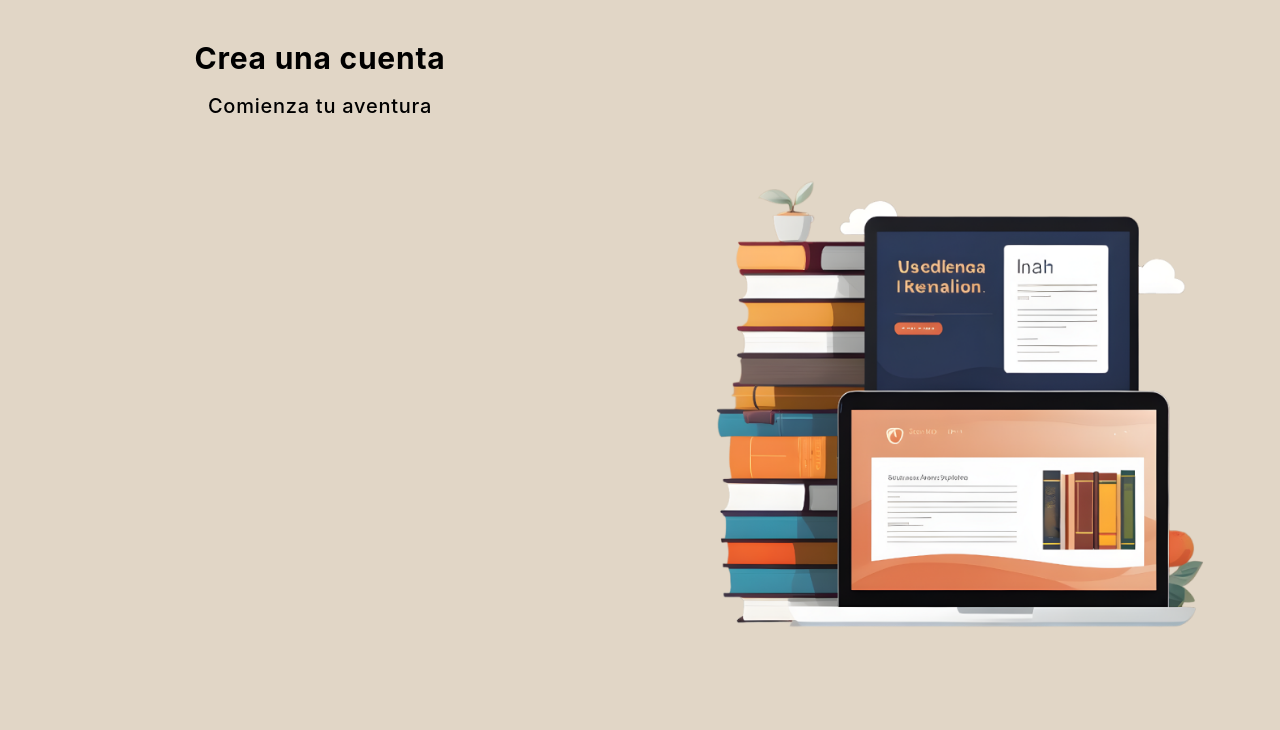
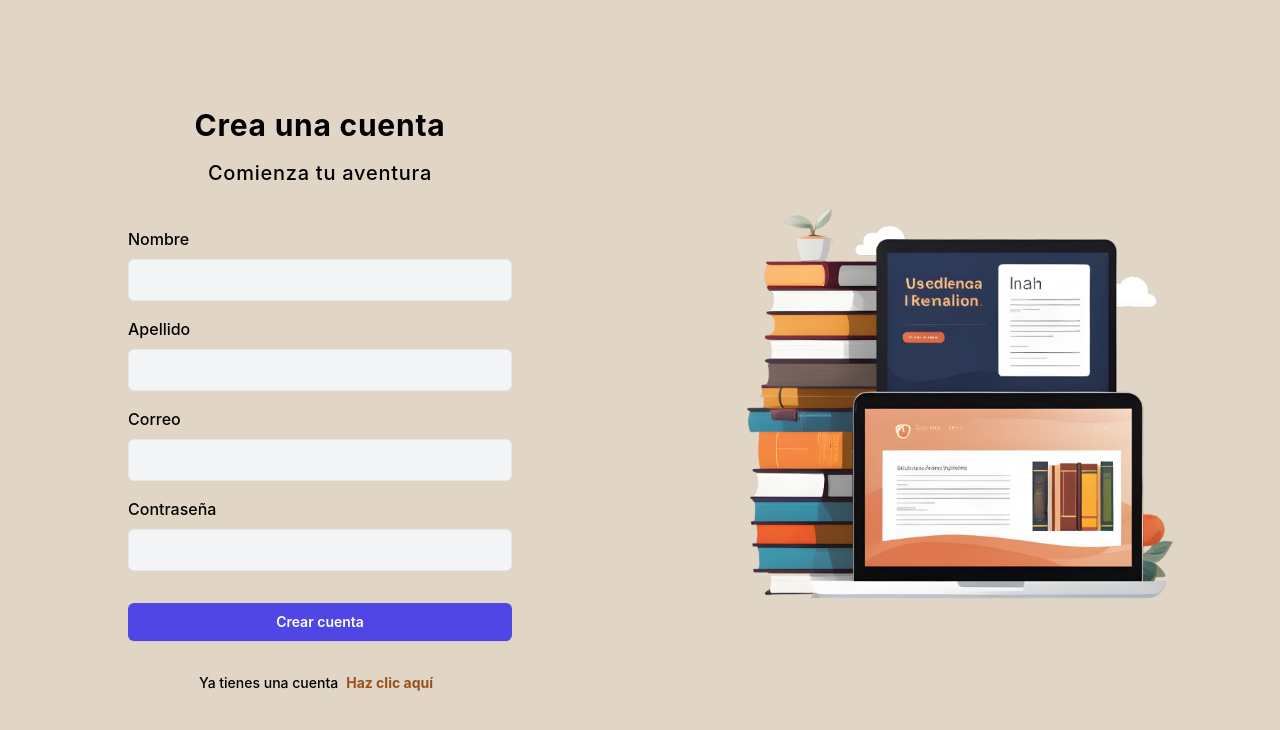
Before and after one commit to CristopherAlvaradoM/secureApp, a React (Vite) app: page /register in a window 1280 px wide. Shown: the top 730 px of the page. Built offline with nearby package versions, Linux system fonts and the light colour scheme.

Commit message:
Add Registration Form

```diff
--- a/src/View/Registro.tsx
+++ b/src/View/Registro.tsx
@@ -1,19 +1,74 @@
+import React, { useState } from 'react';
+import InputWithLabel from '../Components/InputWithLabel';
 import Portada from "../images/portada.png";
+import Button from '../Components/Button';
 
 export default function Registro(){
+
+  const [nombre, setNombre] = useState('');
+  const [apellido, setApellido] = useState('');
+  const [correo, setCorreo] = useState('');
+  const [contrasena, setContrasena] = useState('');
+
+  const handleButtonClick = () => {
+    // Lógica que se ejecutará cuando se haga clic en el botón
+    console.log('¡Hicieron clic en el botón!');
+  };
 
     return(
         <>
         <div className="bg-primary w-screen h-screen">
           <div className="grid grid-cols-2 h-full items-center">
-            <div className="col-span-1 p-10 h-full">
+            <div className="col-span-1 ">
               <div className="flex flex-col tracking-wide text-center text-3xl text-black font-bold gap-4">
                 <p>Crea una cuenta</p>
                 <p className="text-xl font-medium">Comienza tu aventura</p>
               </div>
-
+              <div className="mt-10 sm:mx-auto sm:w-full sm:max-w-sm">
+                <form>
+                  <InputWithLabel
+                    label="Nombre"
+                    id="nombre"
+                    type="text"
+                    value={nombre}
+                    onChange={(e) => setNombre(e.target.value)}
+                  />
+                  <InputWithLabel
+                    label="Apellido"
+                    id="apellido"
+                    type="text"
+                    value={apellido}
+                    onChange={(e) => setApellido(e.target.value)}
+                  />
+                  <InputWithLabel
+                    label="Correo"
+                    id="correo"
+                    type="email"
+                    value={correo}
+                    onChange={(e) => setCorreo(e.target.value)}
+                  />
+                  <InputWithLabel
+                    label="Contraseña"
+                    id="contrasena"
+                    type="password"
+                    value={contrasena}
+                    onChange={(e) => setContrasena(e.target.value)}
+                  />
+                  <div className='my-8'>
+                    <Button
+                      onClick={handleButtonClick}
+                      label="Crear cuenta" />
+                  </div>
+                </form>
+                <div className='text-sm text-center text-black font-medium'>
+                  Ya tienes una cuenta
+                  <a href="#" className='font-bold text-secondary mx-2' style={{ cursor: 'pointer' }}>
+                    Haz clic aquí
+                  </a>
+                </div>
+              </div>
             </div>
-            <div className="col-span-1">
+            <div className="col-span-1 p-10">
               <img src={Portada} alt="" />
             </div>
           </div>
```
